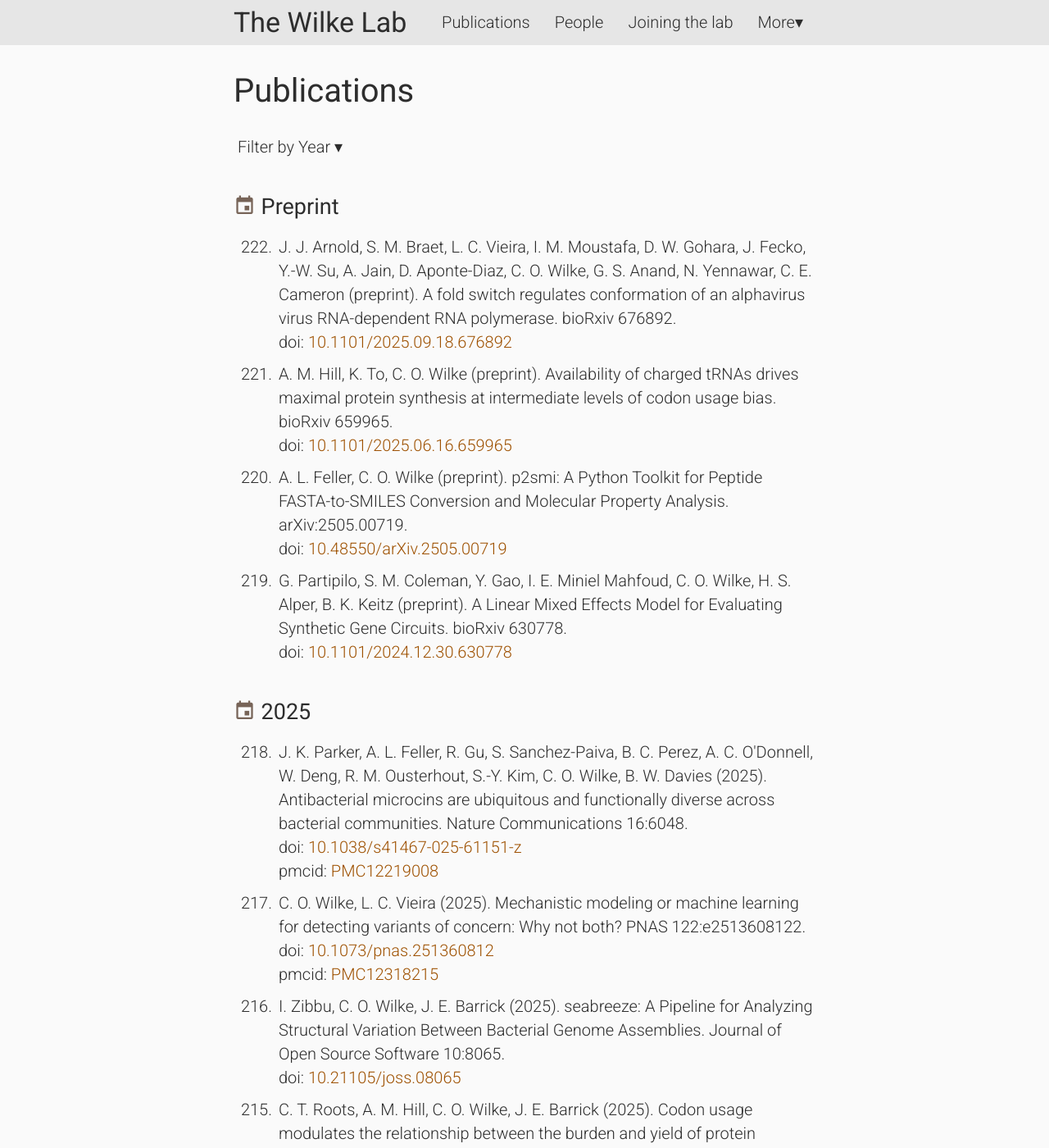
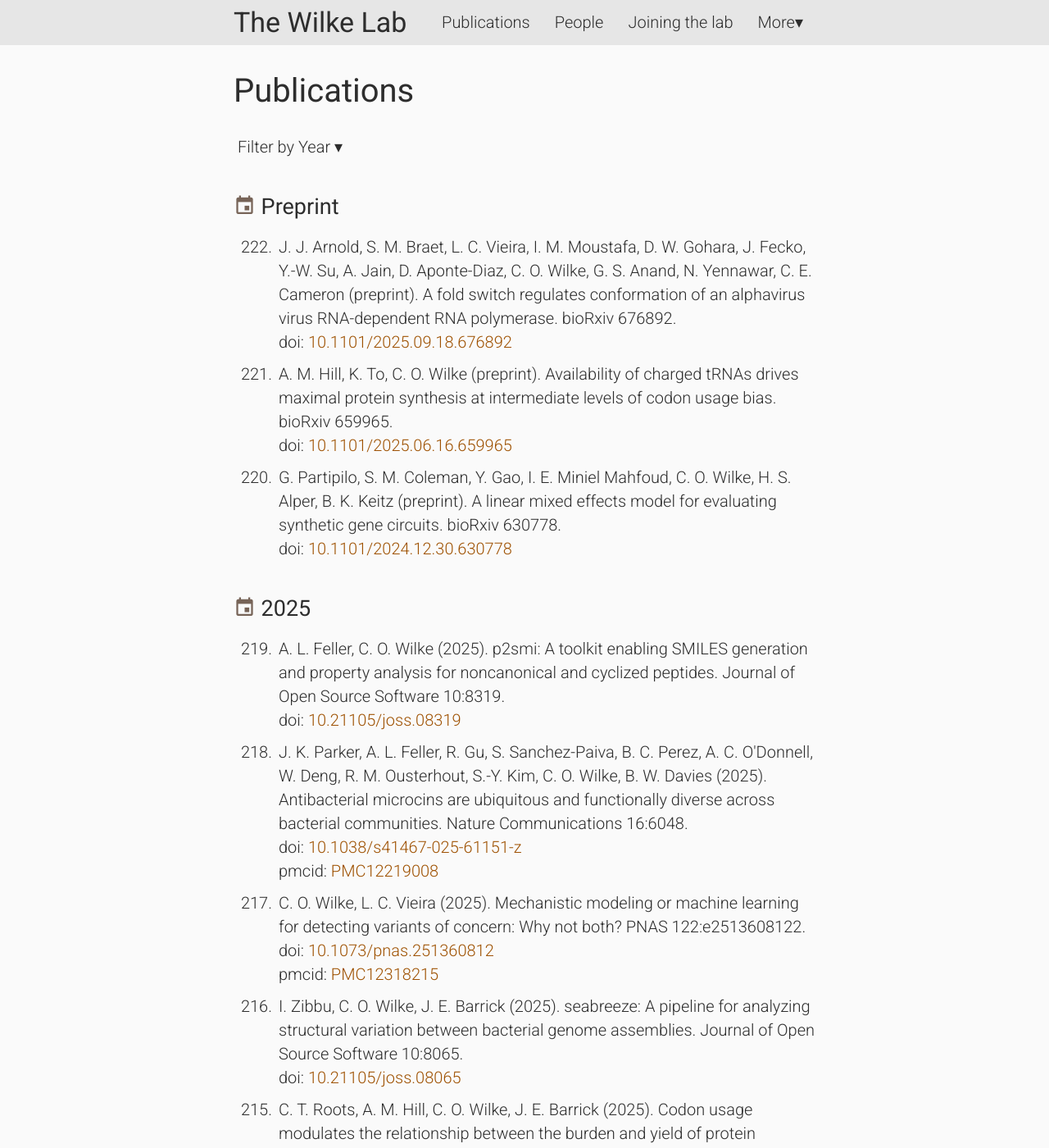
Before and after one commit to wilkelab/wilkelab.github.io, a Jekyll site: the page built from publications.html, in a window 1280 px wide and 1400 px high. Shown: the whole window at 82% size. Built offline with Jekyll 4.4.1, drawn with Linux system fonts in a browser that asks for light colours; nearby versions of some CDN libraries; some of the changed text lies outside the part shown.

Commit message:
update pubs, lab members

```diff
--- a/_data/current_members.yml
+++ b/_data/current_members.yml
@@ -2,7 +2,7 @@
   role: Principal Investigator
   url: "http://integrativebio.utexas.edu/component/cobalt/item/7-integrative-biology/237-wilke-claus-o"
   pubs: "http://scholar.google.com/citations?user=Nc8U6E4AAAAJ"
-  blog: "http://clauswilke.com/blog"
+  blog: "https://blog.genesmindsmachines.com/"
   github: clauswilke
 
 - name: Bahar Kasgari
@@ -14,6 +14,10 @@
   joined: 2022
   pubs: "https://scholar.google.com/citations?user=Ez8l_VoAAAAJ&hl=en"
   github: AaronFeller
+
+- name: Morgan L. Handojo
+  role: Graduate Student (CMB)
+  joined: 2025
 
 - name: Luiz Vieira
   role: Graduate Student (CMB)
--- a/_data/publications.yml
+++ b/_data/publications.yml
@@ -10,17 +10,17 @@
   ref: bioRxiv 659965
   doi: 10.1101/2025.06.16.659965
 
-- author: A. L. Feller, C. O. Wilke
-  year: preprint
-  title: "p2smi: A Python Toolkit for Peptide FASTA-to-SMILES Conversion and Molecular Property Analysis."
-  ref: "arXiv:2505.00719"
-  doi: 10.48550/arXiv.2505.00719
-
 - author: G. Partipilo, S. M. Coleman, Y. Gao, I. E. Miniel Mahfoud, C. O. Wilke, H. S. Alper, B. K. Keitz
   year: preprint
-  title: A Linear Mixed Effects Model for Evaluating Synthetic Gene Circuits.
+  title: A linear mixed effects model for evaluating synthetic gene circuits.
   ref: bioRxiv 630778
   doi: 10.1101/2024.12.30.630778
+
+- author: A. L. Feller, C. O. Wilke
+  year: 2025
+  title: "p2smi: A toolkit enabling SMILES generation and property analysis for noncanonical and cyclized peptides."
+  ref: "Journal of Open Source Software 10:8319"
+  doi: 10.21105/joss.08319
 
 - author: J. K. Parker, A. L. Feller, R. Gu, S. Sanchez-Paiva, B. C. Perez, A. C. O'Donnell, W. Deng, R. M. Ousterhout, S.-Y. Kim, C. O. Wilke, B. W. Davies
   year: 2025
@@ -38,7 +38,7 @@
 
 - author: I. Zibbu, C. O. Wilke, J. E. Barrick
   year: 2025
-  title: "seabreeze: A Pipeline for Analyzing Structural Variation Between Bacterial Genome Assemblies."
+  title: "seabreeze: A pipeline for analyzing structural variation between bacterial genome assemblies."
   ref: "Journal of Open Source Software 10:8065"
   doi: 10.21105/joss.08065
 
@@ -278,7 +278,7 @@
 - author: H. Wickham, M. Averick, J. Bryan, W. Chang, L. D'Agostino McGowan, R. François, G. Grolemund, A. Hayes, L. Henry, J. Hester, M. Kuhn, T. Lin Pedersen, E. Miller, S. Milton Bache, K. Müller, J. Ooms, D. Robinson, D. Paige Seidel, V. Spinu, K. Takahashi, D. Vaughan, C. Wilke, K. Woo, H. Yutani
   year: 2019
   title: "Welcome to the Tidyverse."
-  ref: "JOSS 4:1686"
+  ref: "Journal of Open Source Software 4:1686"
   doi: 10.21105/joss.01686
 
 - author: W. Liu, M. U. Caglar, Z. Mao, A. Woodman, J. J. Arnold, C. O. Wilke, C. E. Cameron
```
